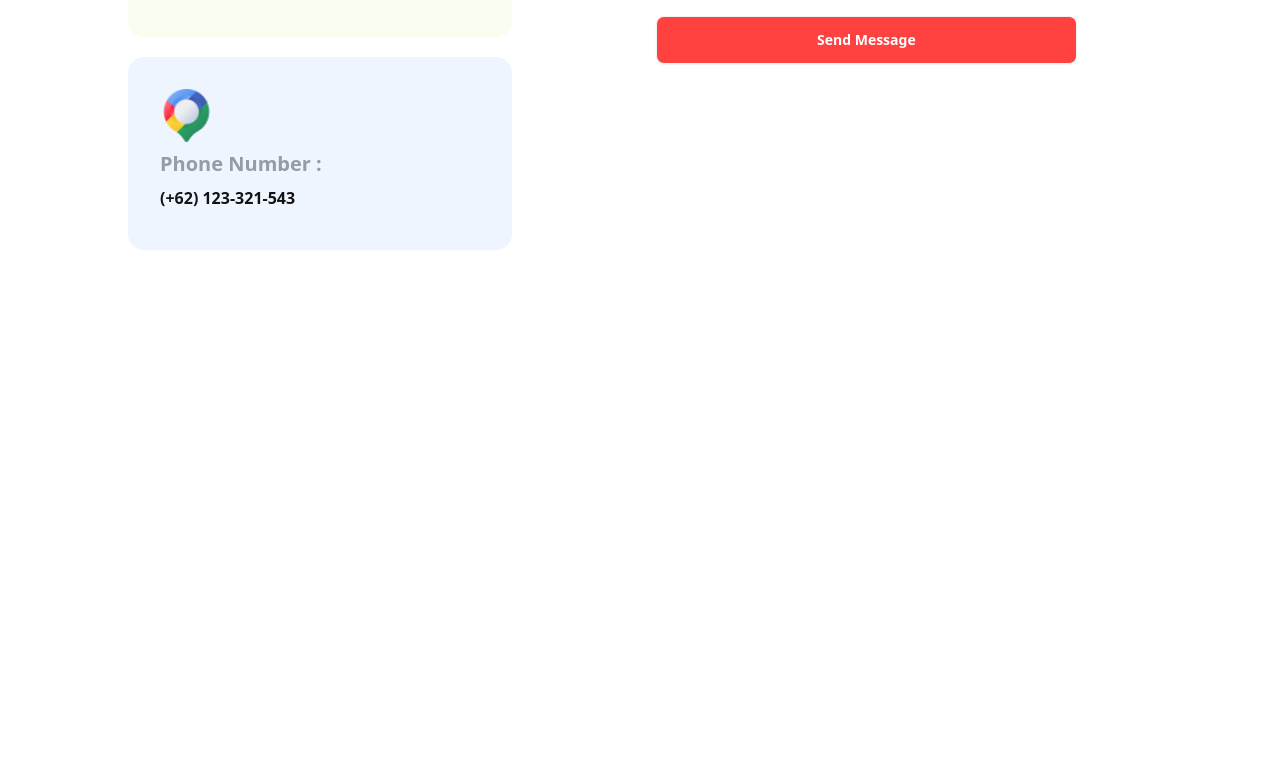
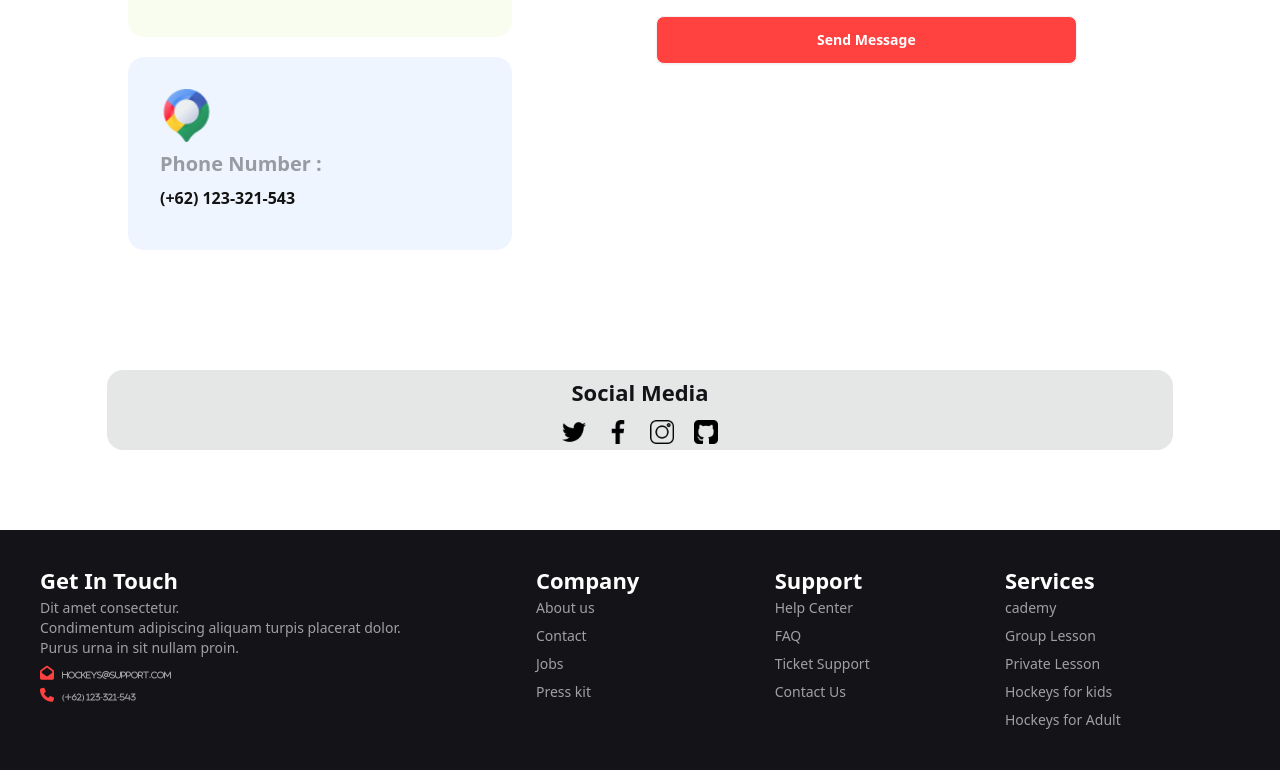
Before and after one commit to Harun3821/Hockeys-Club.Responsive-Website, a plain HTML site: page index.html in a window 1280 px wide. Shown: the part 4807-5577 px from the top of the page. Before the commit the page ends 5097 px from the top, so only its background shows below. Drawn offline with nearby package versions, Linux system fonts and the light colour scheme.

Commit message:
first commit footer section

```diff
--- a/index.html
+++ b/index.html
@@ -472,41 +472,64 @@
 
  </div>
 </div>
+</section>
+
+<!----icon section------>
+<section class="flex justify-center lg:flex-row  items-center lg:py-20">
+  <div class="flex-col w-5/6">
+    <div class="grid h-20 card bg-base-300 rounded-box place-items-center">
+      <h1 class="text-[#131318] font-extrabold text-[22px]">Social Media</h1>
+     <div class="w-6 flex  lg:flex-row justify-center items-center gap-5">
+      <img src="icon .img/twitter.png">
+      <img src="icon .img/facebook-app-symbol.png">
+      <img src="icon .img/instagram.png">
+      <img src="icon .img/github-sign.png">
+     </div>
+   </div>
+  </div>
 
 </section>
+</main>
+
+
+<!-------footer section-------->
+
+<footer class="footer  p-10 bg-[#131318] text-neutral-content lg:mt-0 mt-9">
+  <nav class="text-[#FFFFFF99] lg:ml-0 ml-14">
+    <header class="text-white text-[22px] font-bold">Get In Touch</header>
+    <p>Dit amet consectetur.<br> Condimentum  adipiscing aliquam turpis placerat dolor.<br> Purus urna in sit nullam proin.</p>
+    <i class="fa fa-envelope-open text-[#FF4240]"><span class="text-[#FFFFFF99] text-[8px] ml-2">hockeys@support.com</span></i>
+    <i class="fa fa-phone text-[#FF4240]"><span class="text-[#FFFFFF99] text-[8px] ml-2">(+62) 123-321-543</span> </i>
+  </nav>
+  <nav class="text-[#FFFFFF99]">
+    <header class="text-white text-[22px] font-bold">Company</header>
+    <a class="link link-hover">About us</a>
+    <a class="link link-hover">Contact</a>
+    <a class="link link-hover">Jobs</a>
+    <a class="link link-hover">Press kit</a>
+  </nav>
+  <nav class="text-[#FFFFFF99] lg:-mt-0 -mt-[170px] lg:ml-0 ml-36">
+    <header class="text-white text-[22px] font-bold">Support</header>
+    <a class="link link-hover">Help Center</a>
+    <a class="link link-hover">FAQ</a>
+    <a class="link link-hover">Ticket Support</a>
+    <a class="link link-hover">Contact Us</a>
+  </nav>
+
+  <nav class="text-[#FFFFFF99] lg:ml-0 ml-14">
+    <header class="text-white text-[22px] font-bold">Services</header>
+    <a class="link link-hover">cademy</a>
+    <a class="link link-hover">Group Lesson</a>
+    <a class="link link-hover">Private Lesson</a>
+    <a class="link link-hover">Hockeys for kids</a>
+    <a class="link link-hover">Hockeys for Adult</a>
+  </nav>
+</footer>
 
 
 
 
 
 
-
-
-
-
-
-
-
-
-
-
-
-
-
-
-
-
-
-
-
-
-
-
-
-
-
-     </main>
-
-
 </body>
 </html>
```
Also changed, not shown: icon .img/facebook-app-symbol.png (added), icon .img/github-sign.png (added), icon .img/instagram.png (added), icon .img/twitter.png (added).
